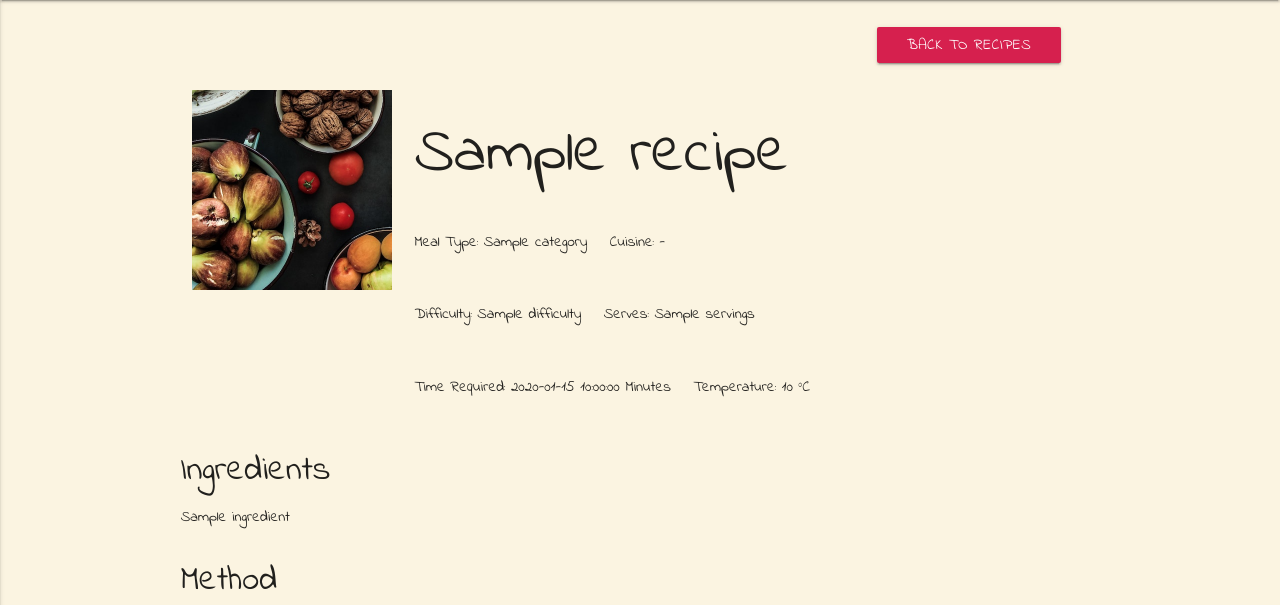
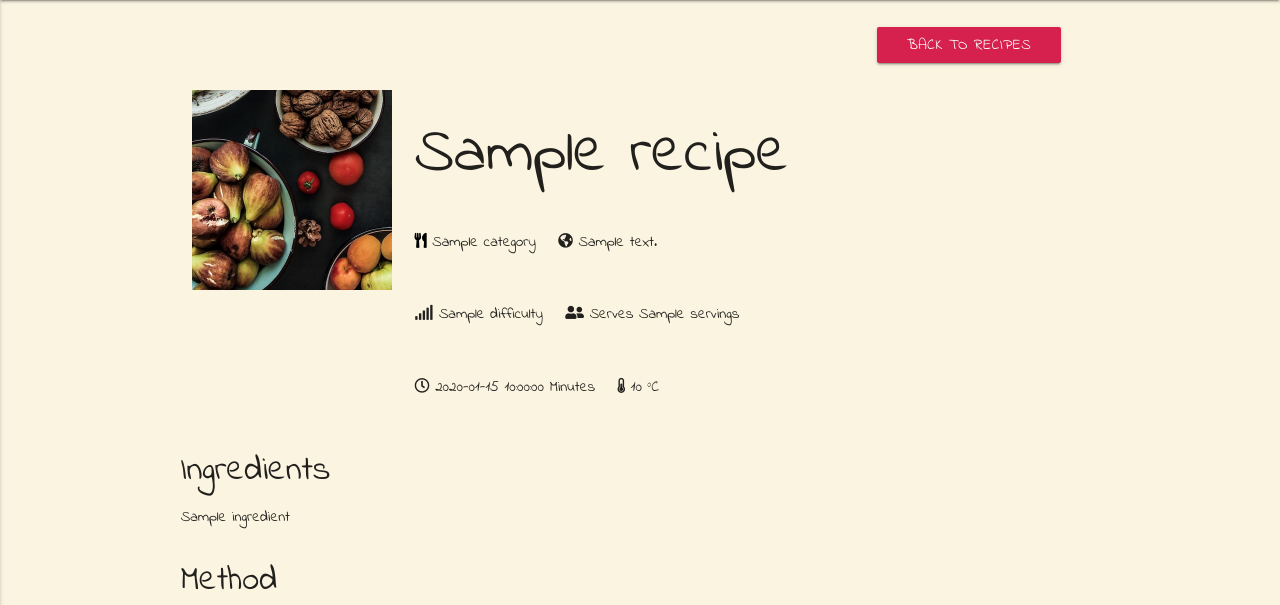
Before and after one commit to coderkatew/foodie, a Flask app: template templates/view_recipe.html in a window 1280 px wide. Shown: the part 64-669 px from the top of the page. Run offline with Flask 2, Linux system fonts and the light colour scheme; the template is opened without the code that fills it: most values are stand-ins (such as "Sample title", 1, 10 or a date in 2020); some libraries are stand-ins or nearby versions.

Commit message:
Add favicons to view recipe page

```diff
--- a/templates/all_recipes.html
+++ b/templates/all_recipes.html
@@ -38,7 +38,7 @@
         </div>
         <div class="row recipe-details">
           <div class="col s3">
-        <p><i class="material-icons all-recipes">local_dining</i> {{recipe.category}}</p>
+        <p><i class="fas fa-utensils all-recipes"></i> {{recipe.category}}</p>
         </div>
         <div class="col s3">
         <p class="level"><i class="material-icons all-recipes">assessment</i> {{recipe.difficulty}}</p>
--- a/templates/view_recipe.html
+++ b/templates/view_recipe.html
@@ -27,35 +27,35 @@
                 <!-- Meal type -->
 			<div class="row">
 				<div class="col 3">
-					<p>Meal Type: {{recipe.category}}</p>
+					<p><i class="fas fa-utensils all-recipes"></i> {{recipe.category}}</p>
 				</div>
 				<!-- Cuisine -->
 				<div class="col 3">
-					{% if recipe.recipe_image %}
-					<p>Cuisine: {{recipe.cuisine}}</p>
+					{% if recipe.cuisine %}
+					<p><i class="fas fa-globe-americas"></i> {{recipe.cuisine}}</p>
 					{% else %}
-					<p>Cuisine: - </p>
+					<p><i class="fas fa-globe-americas"></i> Cuisine: - </p>
 					{% endif %}
 				</div>
 			</div>
             <div class="row">
 			<!-- Difficulty Level -->
 			<div class="col 3">
-				<p>Difficulty: {{recipe.difficulty}}</p>
+				<p><i class="fas fa-signal"></i> {{recipe.difficulty}}</p>
 			</div>
 			<!-- Servings -->
 			<div class="col 3">
-				<p>Serves: {{recipe.servings}}</p>
+				<p><i class="fas fa-user-friends all"></i> Serves {{recipe.servings}}</p>
 			</div>
 		</div>
 		<div class="row">
 			<!-- Time -->
 			<div class="col 3">
-				<p>Time Required: {{recipe.time}} Minutes</p>
+				<p><i class="far fa-clock"></i> {{recipe.time}} Minutes</p>
 			</div>
 			<!-- Temperature -->
 			<div class="col 3">
-				<p>Temperature: {{recipe.temperature}} &#176;C</p>
+				<p><i class="fas fa-thermometer-half"></i> {{recipe.temperature}} &#176;C</p>
 			</div>
 		</div>
             </div>
```
